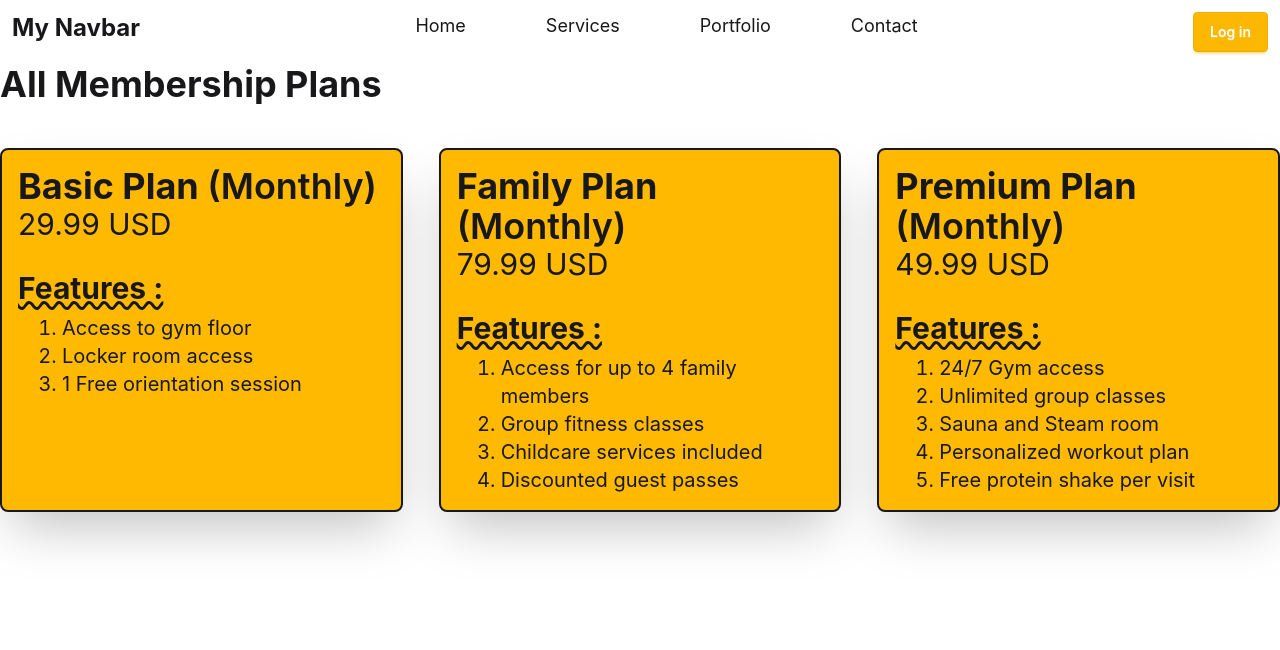
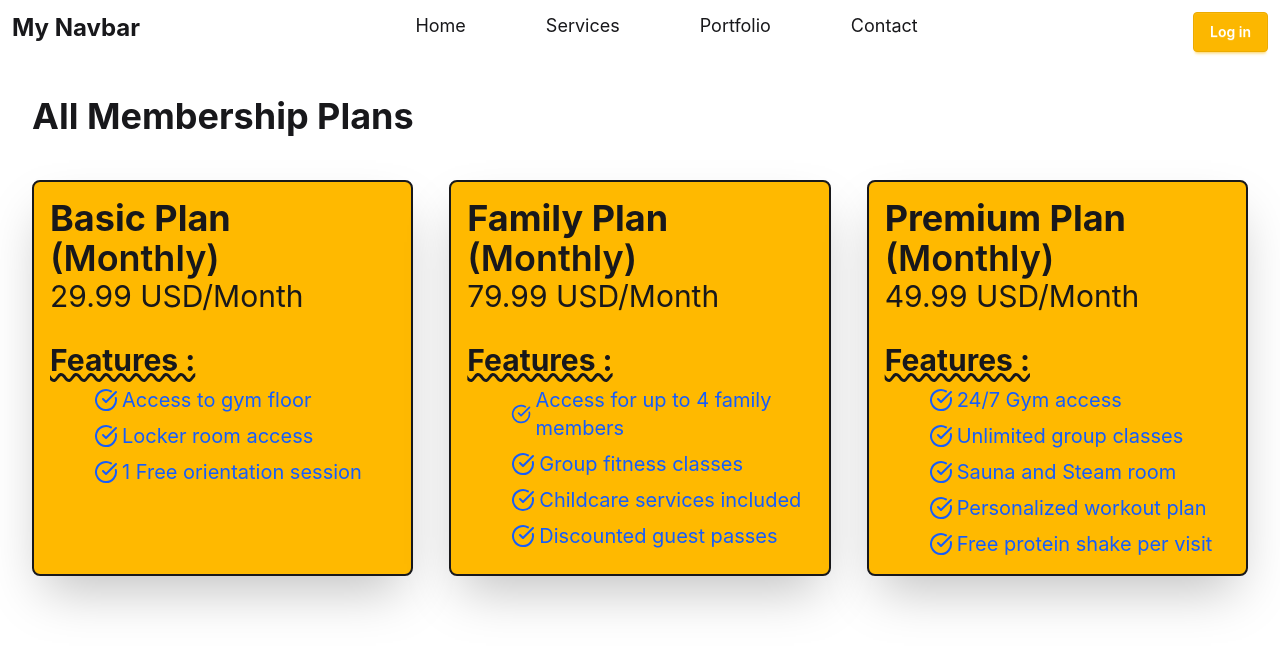
Before and after one commit to Nafiul-Islam-Eshan/business-cards, a React (Vite) app: page / in a window 1280 px wide. Shown: the top 650 px of the page. Built offline with nearby package versions, Linux system fonts and the light colour scheme.

Commit message:
Refurnished

```diff
--- a/src/PricingOptions/PricingOptions.jsx
+++ b/src/PricingOptions/PricingOptions.jsx
@@ -7,7 +7,7 @@ const PricingOptions = ({ pricingOptionsData }) => {
   console.log(memberPlanPriceOptions);
 
   return (
-    <div className="space-y-11">
+    <div className="space-y-11 p-8">
       <h2 className="text-4xl font-bold">All Membership Plans</h2>
       <div className="grid grid-cols-1 md:grid-cols-2 lg:grid-cols-3 gap-9">
         {memberPlanPriceOptions.map((memberPlanPriceOption, index) => (
--- a/src/components/PricingCards/PricingCards.jsx
+++ b/src/components/PricingCards/PricingCards.jsx
@@ -1,24 +1,31 @@
-import React from 'react';
+import { CircleCheckBig } from "lucide-react";
+import React from "react";
 
-const PricingCards = ({memberPlanPriceOption}) => {
+const PricingCards = ({ memberPlanPriceOption }) => {
   console.log(memberPlanPriceOption);
-    const {title, price, currency, duration, features} = memberPlanPriceOption
+  const { title, price, currency, duration, features } = memberPlanPriceOption;
 
   return (
-        <div className='border-2 bg-amber-400 shadow-2xl rounded-lg p-4 space-y-7'>
+    <div className="border-2 bg-amber-400 shadow-2xl rounded-lg p-4 space-y-7">
       {/* Header */}
       <header>
-                <h1 className="text-4xl font-bold">{title} <span className="font-semibold">({duration})</span> </h1>
-                <h3 className="text-3xl">{price} {currency}</h3>
+        <h1 className="text-4xl font-bold">
+          {title} <span className="font-semibold">({duration})</span>{" "}
+        </h1>
+        <h3 className="text-3xl">
+          {price} {currency}/Month
+        </h3>
       </header>
 
       {/* Featueres */}
       <main className="space-y-2">
-                <h2 className="text-3xl font-bold underline decoration-wavy">Features : </h2>
-                <ol className='list-decimal text-xl ml-11'>
-                    {
-                        features.map((feature, index) => <li key={index} >{feature}</li> )
-                    }
+        <h2 className="text-3xl font-bold underline decoration-wavy">
+          Features :{" "}
+        </h2>
+        <ol className="text-xl ml-11 space-y-2 text-blue-600">
+          {features.map((feature, index) => (
+            <li key={index} className="flex items-center gap-1"> <CircleCheckBig className="text-blue-600"></CircleCheckBig> {feature}</li>
+          ))}
         </ol>
       </main>
     </div>
```
Lines whose indentation alone changed are shown as unchanged.
